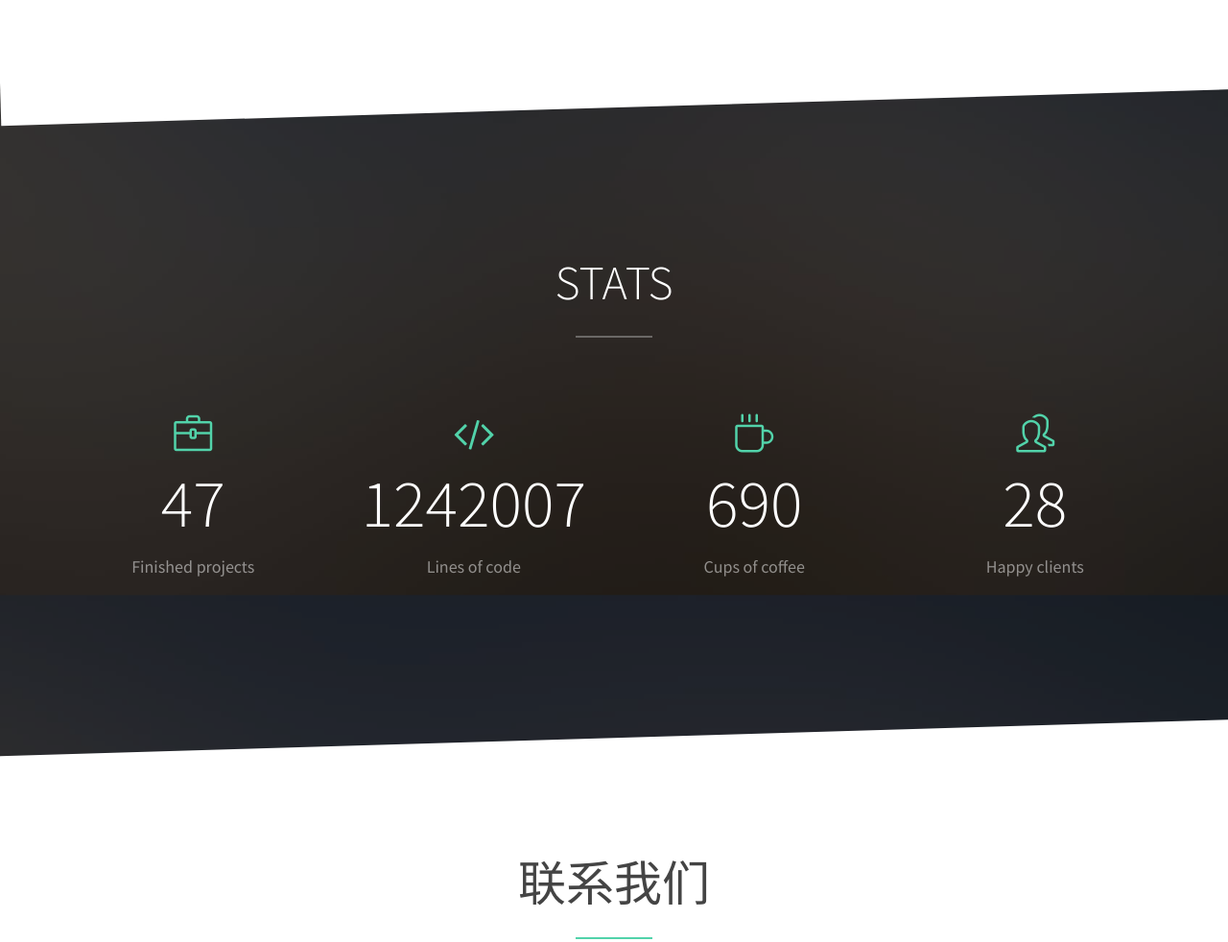
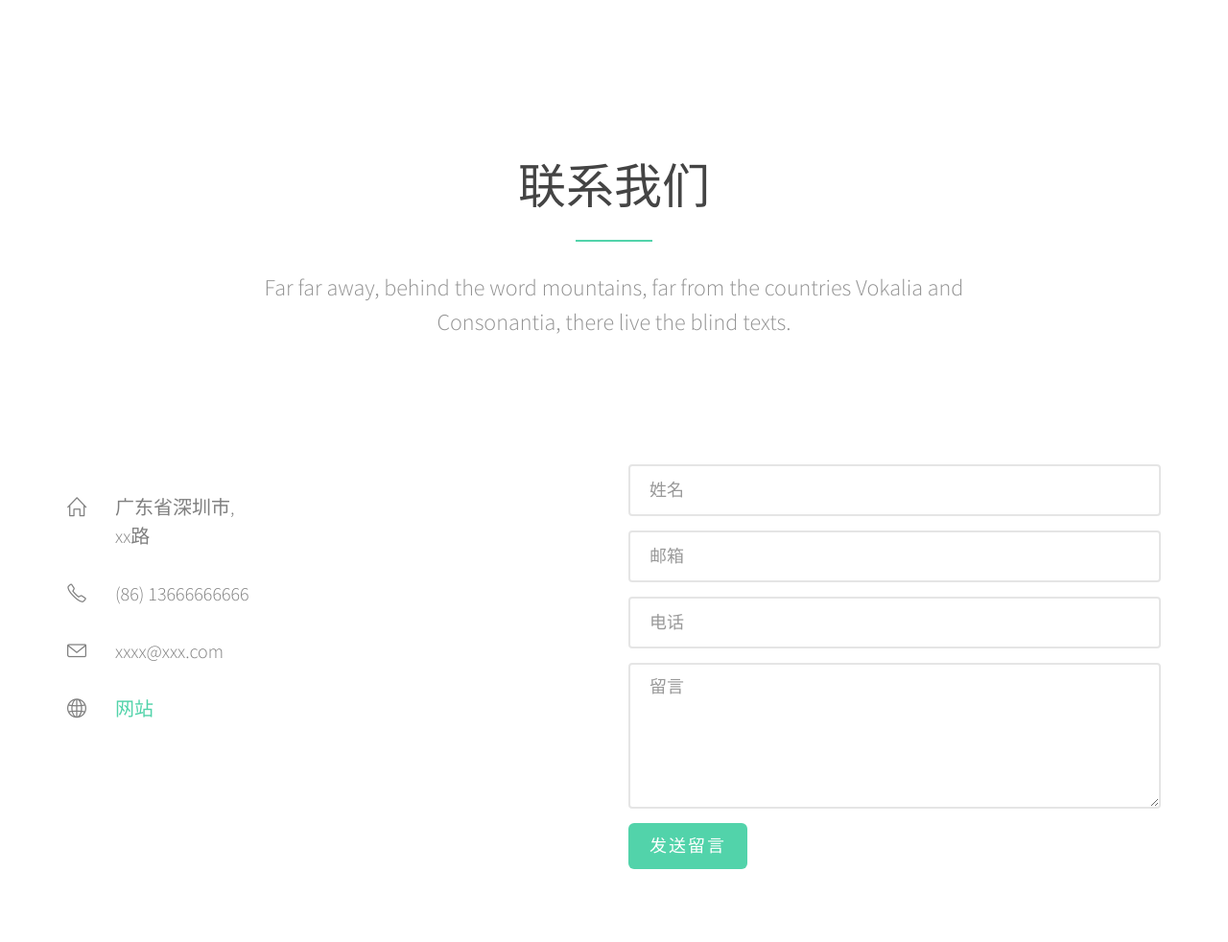
Before and after one commit to ShengzhenFu/ShengzhenFu.github.io, a plain HTML site: page index.html in a window 1280 px wide. Shown: the part 5920-6902 px from the top of the page at 96% size. Drawn offline with Linux system fonts and the light colour scheme; files whose address does not match are found by name.

Commit message:
disable stats section

```diff
--- a/index.html
+++ b/index.html
@@ -463,52 +463,6 @@
 
 
 
-        		<section id="fh5co-counters" style="background-image: url(images/full_image_1.jpg);" data-stellar-background-ratio="0.5">
-		<div class="fh5co-overlay"></div>
-		<div class="container">
-			<div class="row">
-				<div class="col-md-12 section-heading text-center to-animate">
-					<h2>Stats</h2>
-				</div>
-			</div>
-			<div class="row">
-
-				<div class="col-md-3 col-sm-6 col-xs-12">
-					<div class="fh5co-counter to-animate">
-						<i class="fh5co-counter-icon icon-briefcase to-animate-2"></i>
-						<span class="fh5co-counter-number js-counter" data-from="0" data-to="89" data-speed="5000" data-refresh-interval="50">89</span>
-						<span class="fh5co-counter-label">Finished projects</span>
-					</div>
-				</div>
-
-				<div class="col-md-3 col-sm-6 col-xs-12">
-					<div class="fh5co-counter to-animate">
-						<i class="fh5co-counter-icon icon-code to-animate-2"></i>
-						<span class="fh5co-counter-number js-counter" data-from="0" data-to="2343409" data-speed="5000" data-refresh-interval="50">2343409</span>
-						<span class="fh5co-counter-label">Lines of code</span>
-					</div>
-				</div>
-
-				<div class="col-md-3 col-sm-6 col-xs-12">
-					<div class="fh5co-counter to-animate">
-						<i class="fh5co-counter-icon icon-cup to-animate-2"></i>
-						<span class="fh5co-counter-number js-counter" data-from="0" data-to="1302" data-speed="5000" data-refresh-interval="50">1302</span>
-						<span class="fh5co-counter-label">Cups of coffee</span>
-					</div>
-				</div>
-
-				<div class="col-md-3 col-sm-6 col-xs-12">
-					<div class="fh5co-counter to-animate">
-						<i class="fh5co-counter-icon icon-people to-animate-2"></i>
-						<span class="fh5co-counter-number js-counter" data-from="0" data-to="52" data-speed="5000" data-refresh-interval="50">52</span>
-						<span class="fh5co-counter-label">Happy clients</span>
-					</div>
-				</div>
-
-			</div>
-		</div>
-	</section>
-
 
 
         		<section id="fh5co-contact" data-section="contact">
--- a/js/leaflet-map.js
+++ b/js/leaflet-map.js
@@ -1,5 +1,5 @@
 function initMap() {
-    var latLong = [22.558540,114.124707]; // Shenzhen
+    var latLong = [114.136121,22.562033]; // Shenzhen
 
     var map = L.map("map").setView(latLong, 5);
 
```
